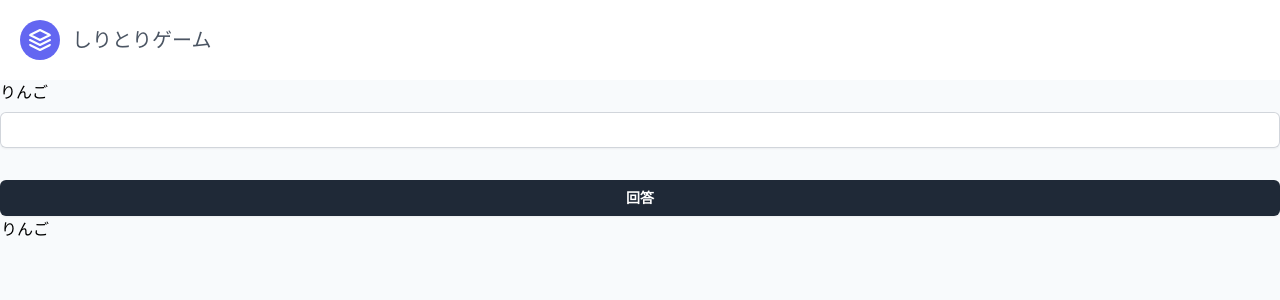
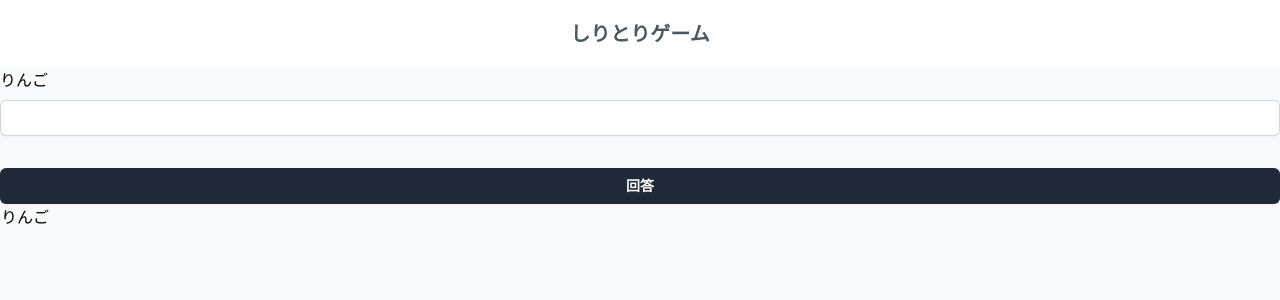
Before and after one commit to TaichiMotegi/Word_Chain_App, a Next.js app: page / in a window 1280 px wide. Shown: the top 300 px of the page. Built offline with nearby package versions, Linux system fonts and the light colour scheme.

Commit message:
💄 エラー画面の追加とヘッダーデザインの修正

```diff
--- a/src/app/(main)/layout.tsx
+++ b/src/app/(main)/layout.tsx
@@ -5,21 +5,11 @@ const MainLayout = ({
 }>) => {
   return (
     <div>
-      <header className="text-gray-600 body-font">
-        <div className="container mx-auto flex flex-wrap p-5 flex-col md:flex-row items-center">
-          <svg
-            xmlns="http://www.w3.org/2000/svg"
-            fill="none"
-            stroke="currentColor"
-            stroke-linecap="round"
-            stroke-linejoin="round"
-            stroke-width="2"
-            className="w-10 h-10 text-white p-2 bg-indigo-500 rounded-full"
-            viewBox="0 0 24 24"
-          >
-            <path d="M12 2L2 7l10 5 10-5-10-5zM2 17l10 5 10-5M2 12l10 5 10-5"></path>
-          </svg>
-          <span className="ml-3 text-xl">しりとりゲーム</span>
+      <header>
+        <div className="mx-auto flex  p-5  justify-center">
+          <h1 className="text-center text-xl text-gray-600 font-bold">
+            しりとりゲーム
+          </h1>
         </div>
       </header>
       <div className="flex h-screen">
--- /dev/null
+++ b/src/app/error.tsx
@@ -0,0 +1,17 @@
+"use client";
+
+import Link from "next/link";
+
+const ErrorPage = () => {
+  return (
+    <div className="h-screen flex flex-col justify-center items-center bg-slate-50 text-gray-900">
+      <h1 className="text-8xl font-bold">Error</h1>
+      <p className="text-4xl font-medium">Unexpected error occurred</p>
+      <Link href="/" className="mt-4 text-xl text-blue-600 hover:underline">
+        Go Back home
+      </Link>
+    </div>
+  );
+};
+
+export default ErrorPage;
```
